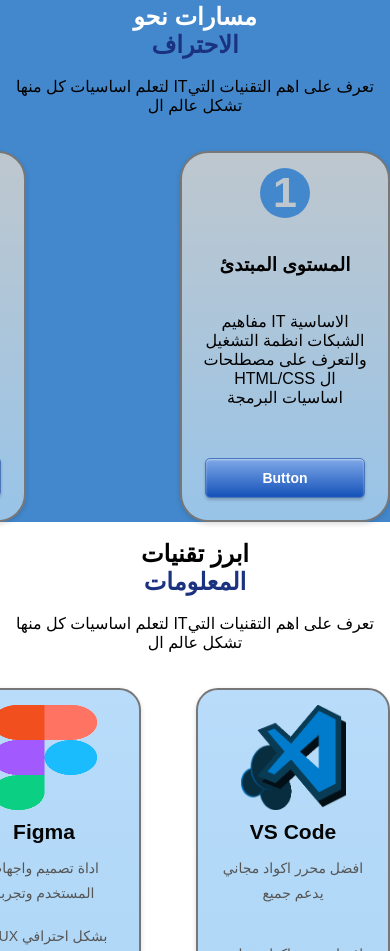
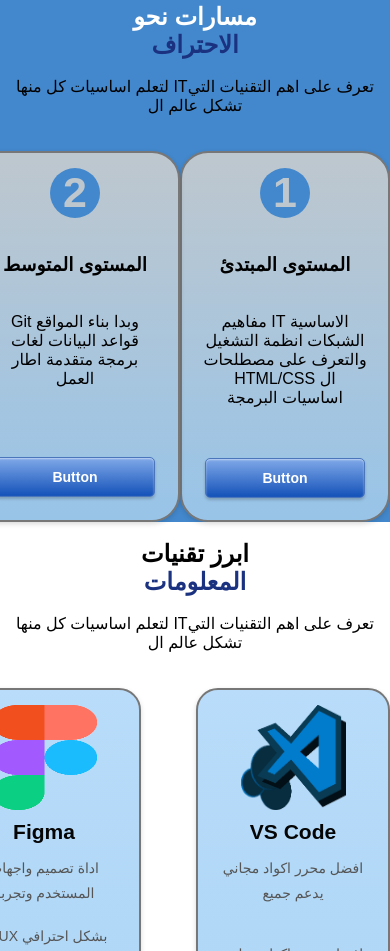
Before and after one commit to abdualaz/it, a plain HTML site: page index.html in a window 390 px wide. Shown: the part 4311-5262 px from the top of the page. Drawn offline with Linux system fonts and the light colour scheme.

Commit message:
Update index.html

```diff
--- a/index.html
+++ b/index.html
@@ -244,7 +244,7 @@ line-height:0px;
             .cardss{
 
                  grid-template-columns:3, 1fr;
-                gap: 154px !important;
+                gap: 0px !important;
               max-width: 500px;
             }
              .card3{
```
